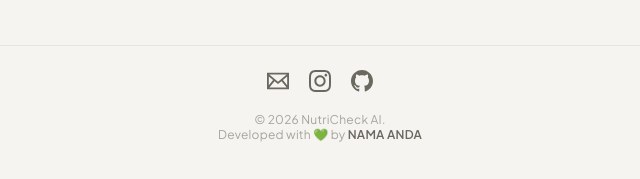
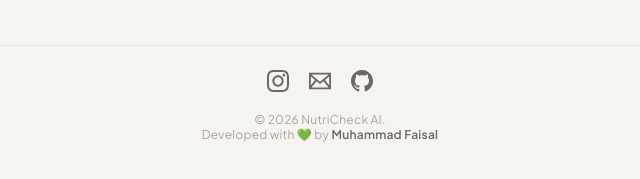
Before and after one commit to ryuuuuuuiii/nutricek-ai, a plain HTML site: page static/index.html in a window 1280 px wide. Shown: the part 618-797 px from the top of the page, 320-960 px from the left. Drawn offline with Linux system fonts and the light colour scheme.

Commit message:
tambahan footer

```diff
--- a/static/index.html
+++ b/static/index.html
@@ -653,17 +653,19 @@
 <!-- FOOTER -->
 <footer>
   <div class="social-links">
-    <!-- Icon Email -->
-    <a href="mailto:emailanda@gmail.com" target="_blank" title="Email">
+
+
+    <!-- Icon Instagram -->
+    <a href="https://instagram.com/ryuuuuuuiii" target="_blank" title="Instagram">
       <svg class="social-icon" viewBox="0 0 24 24">
-        <path d="M0 3v18h24v-18h-24zm6.623 7.929l-4.623 5.712v-9.458l4.623 3.746zm-4.141-5.929h19.035l-9.517 7.713-9.518-7.713zm5.694 7.188l3.824 3.099 3.83-3.104 5.612 6.817h-18.779l5.513-6.812zm9.208-1.258l4.616-3.74v9.348l-4.616-5.608z"/>
+        <path d="M12 2.163c3.204 0 3.584.012 4.85.07 3.252.148 4.771 1.691 4.919 4.919.058 1.265.069 1.645.069 4.849 0 3.205-.012 3.584-.069 4.849-.149 3.225-1.664 4.771-4.919 4.919-1.266.058-1.644.07-4.85.07-3.204 0-3.584-.012-4.849-.07-3.26-.149-4.771-1.699-4.919-4.92-.058-1.265-.07-1.644-.07-4.849 0-3.204.013-3.583.07-4.849.149-3.227 1.664-4.771 4.919-4.919 1.266-.057 1.645-.069 4.849-.069zm0-2.163c-3.259 0-3.667.014-4.947.072-4.358.2-6.78 2.618-6.98 6.98-.059 1.281-.073 1.689-.073 4.948 0 3.259.014 3.668.072 4.948.2 4.358 2.618 6.78 6.98 6.98 1.281.058 1.689.072 4.948.072 3.259 0 3.668-.014 4.948-.072 4.354-.2 6.782-2.618 6.979-6.98.059-1.28.073-1.689.073-4.948 0-3.259-.014-3.667-.072-4.947-.196-4.354-2.617-6.78-6.979-6.98-1.281-.059-1.69-.073-4.949-.073zm0 5.838c-3.403 0-6.162 2.759-6.162 6.162s2.759 6.163 6.162 6.163 6.162-2.759 6.162-6.163c0-3.403-2.759-6.162-6.162-6.162zm0 10.162c-2.209 0-4-1.79-4-4 0-2.209 1.791-4 4-4s4 1.791 4 4c0 2.21-1.791 4-4 4zm6.406-11.845c-.796 0-1.441.645-1.441 1.44s.645 1.44 1.441 1.44c.795 0 1.439-.645 1.439-1.44s-.644-1.44-1.439-1.44z"/>
       </svg>
     </a>
 
-    <!-- Icon Instagram -->
-    <a href="https://instagram.com/USERNAME_IG_ANDA" target="_blank" title="Instagram">
+    <!-- Icon Email -->
+    <a href="mailto:faisalm1306@gmail.com" target="_blank" title="Email">
       <svg class="social-icon" viewBox="0 0 24 24">
-        <path d="M12 2.163c3.204 0 3.584.012 4.85.07 3.252.148 4.771 1.691 4.919 4.919.058 1.265.069 1.645.069 4.849 0 3.205-.012 3.584-.069 4.849-.149 3.225-1.664 4.771-4.919 4.919-1.266.058-1.644.07-4.85.07-3.204 0-3.584-.012-4.849-.07-3.26-.149-4.771-1.699-4.919-4.92-.058-1.265-.07-1.644-.07-4.849 0-3.204.013-3.583.07-4.849.149-3.227 1.664-4.771 4.919-4.919 1.266-.057 1.645-.069 4.849-.069zm0-2.163c-3.259 0-3.667.014-4.947.072-4.358.2-6.78 2.618-6.98 6.98-.059 1.281-.073 1.689-.073 4.948 0 3.259.014 3.668.072 4.948.2 4.358 2.618 6.78 6.98 6.98 1.281.058 1.689.072 4.948.072 3.259 0 3.668-.014 4.948-.072 4.354-.2 6.782-2.618 6.979-6.98.059-1.28.073-1.689.073-4.948 0-3.259-.014-3.667-.072-4.947-.196-4.354-2.617-6.78-6.979-6.98-1.281-.059-1.69-.073-4.949-.073zm0 5.838c-3.403 0-6.162 2.759-6.162 6.162s2.759 6.163 6.162 6.163 6.162-2.759 6.162-6.163c0-3.403-2.759-6.162-6.162-6.162zm0 10.162c-2.209 0-4-1.79-4-4 0-2.209 1.791-4 4-4s4 1.791 4 4c0 2.21-1.791 4-4 4zm6.406-11.845c-.796 0-1.441.645-1.441 1.44s.645 1.44 1.441 1.44c.795 0 1.439-.645 1.439-1.44s-.644-1.44-1.439-1.44z"/>
+        <path d="M0 3v18h24v-18h-24zm6.623 7.929l-4.623 5.712v-9.458l4.623 3.746zm-4.141-5.929h19.035l-9.517 7.713-9.518-7.713zm5.694 7.188l3.824 3.099 3.83-3.104 5.612 6.817h-18.779l5.513-6.812zm9.208-1.258l4.616-3.74v9.348l-4.616-5.608z"/>
       </svg>
     </a>
 
@@ -677,7 +679,7 @@
 
   <div class="footer-text">
     &copy; 2026 NutriCheck AI.<br>
-    Developed with 💚 by <strong>NAMA ANDA</strong>
+    Developed with 💚 by <strong>Muhammad Faisal</strong>
   </div>
 </footer>
 
```
